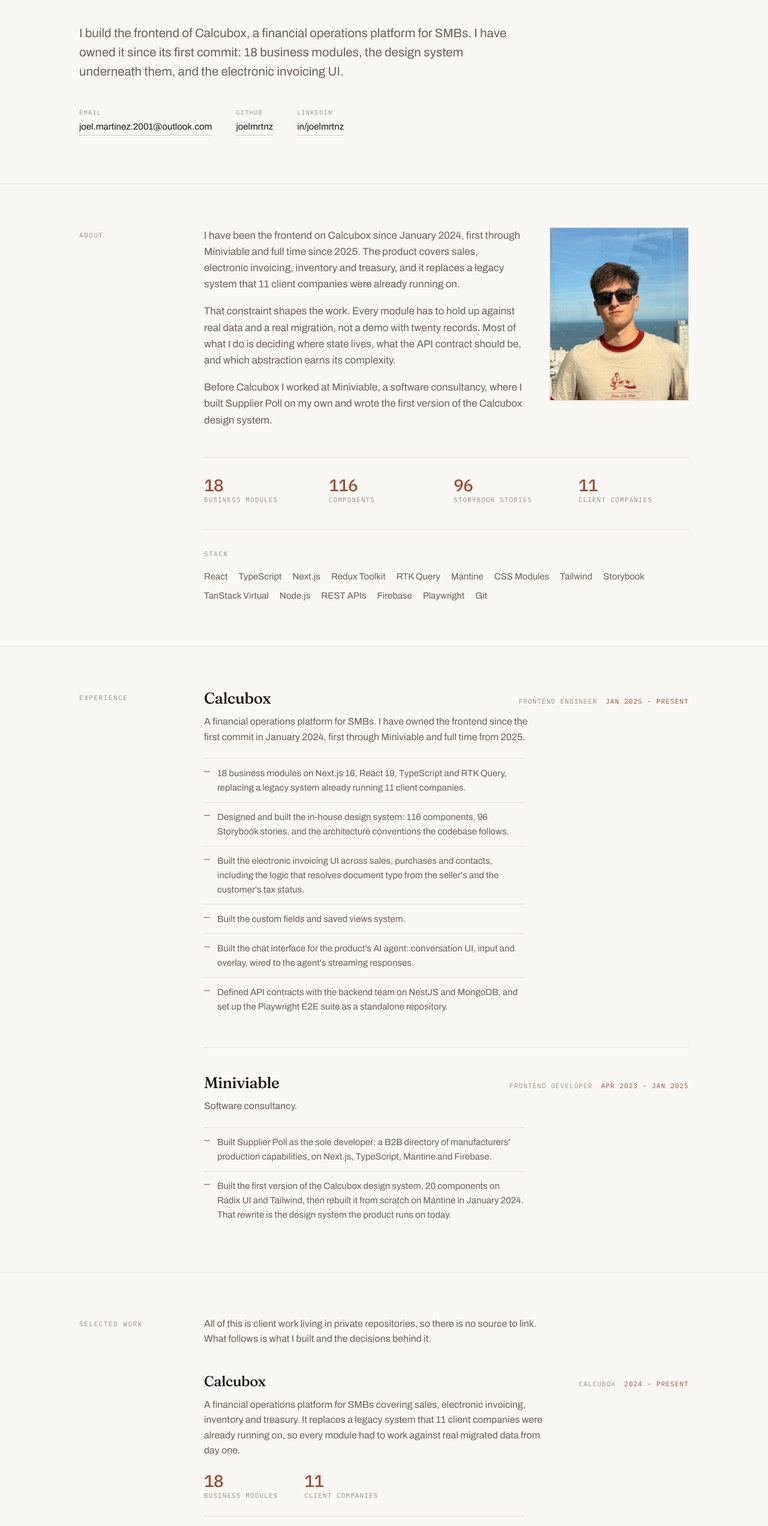
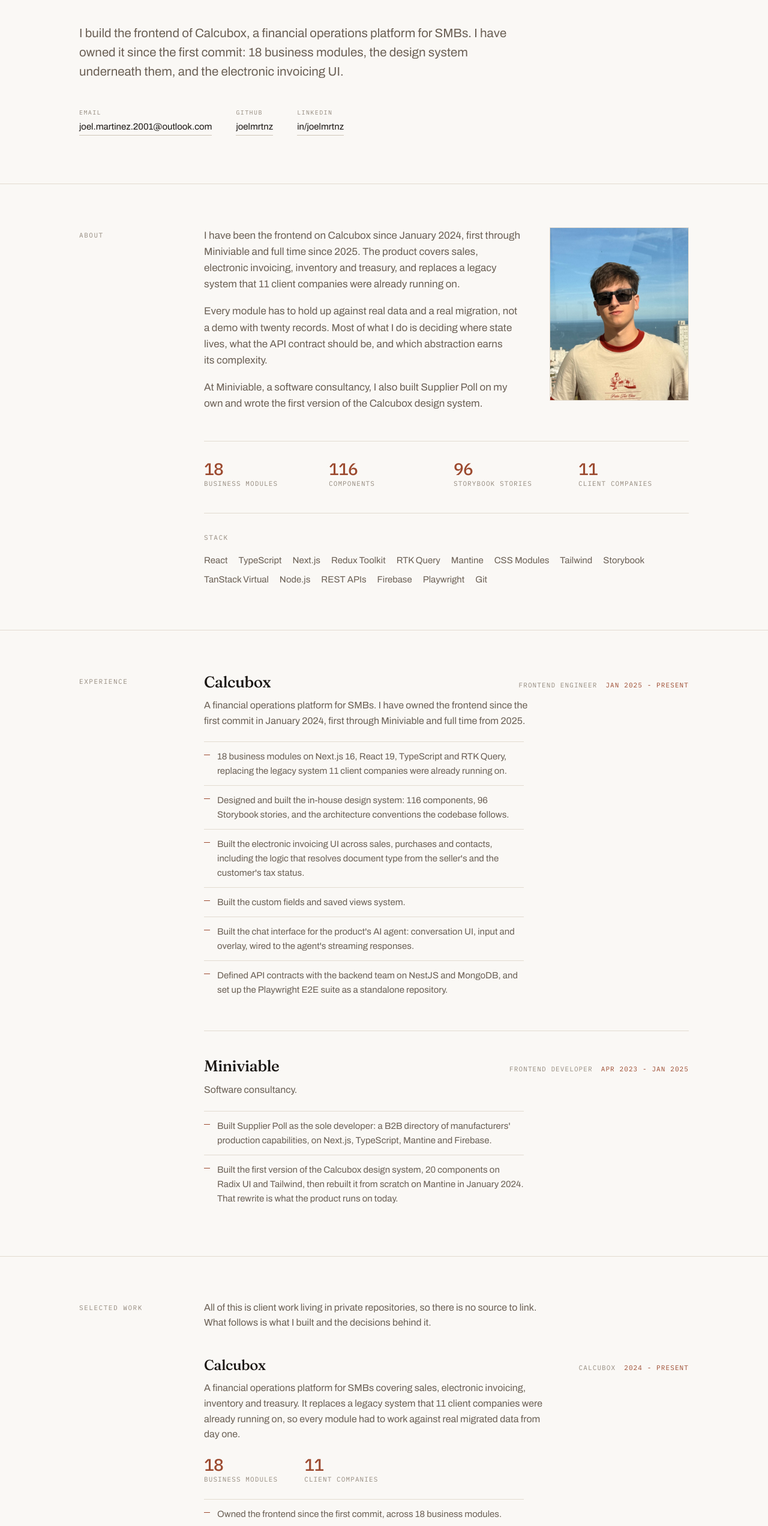
Before and after one commit to joelmrtnz/joelmrtnz.github.io, a Next.js app: page / in a window 1280 px wide. Shown: the part 248-2792 px from the top of the page at 60% size. Built offline with nearby package versions, Linux system fonts and the light colour scheme.

Commit message:
Tightened copy in content modules

```diff
--- a/content/experience.ts
+++ b/content/experience.ts
@@ -9,7 +9,7 @@
     summary:
       'A financial operations platform for SMBs. I have owned the frontend since the first commit in January 2024, first through Miniviable and full time from 2025.',
     highlights: [
-      '18 business modules on Next.js 16, React 19, TypeScript and RTK Query, replacing a legacy system already running 11 client companies.',
+      '18 business modules on Next.js 16, React 19, TypeScript and RTK Query, replacing the legacy system 11 client companies were already running on.',
       'Designed and built the in-house design system: 116 components, 96 Storybook stories, and the architecture conventions the codebase follows.',
       "Built the electronic invoicing UI across sales, purchases and contacts, including the logic that resolves document type from the seller's and the customer's tax status.",
       'Built the custom fields and saved views system.',
@@ -25,7 +25,7 @@
     summary: 'Software consultancy.',
     highlights: [
       "Built Supplier Poll as the sole developer: a B2B directory of manufacturers' production capabilities, on Next.js, TypeScript, Mantine and Firebase.",
-      'Built the first version of the Calcubox design system, 20 components on Radix UI and Tailwind, then rebuilt it from scratch on Mantine in January 2024. That rewrite is the design system the product runs on today.',
+      'Built the first version of the Calcubox design system, 20 components on Radix UI and Tailwind, then rebuilt it from scratch on Mantine in January 2024. That rewrite is what the product runs on today.',
     ],
   },
 ];
--- a/content/profile.ts
+++ b/content/profile.ts
@@ -5,11 +5,11 @@
   role: 'Frontend Engineer',
   location: 'Buenos Aires, Argentina',
   timezone: 'UTC-3',
-  lead: 'I build the frontend of Calcubox, a financial operations platform for SMBs. I have owned it since its first commit: 18 business modules, the design system underneath them, and the electronic invoicing UI.',
+  lead: 'I build the frontend of Calcubox, a financial operations platform for SMBs. I have owned it since the first commit: 18 business modules, the design system underneath them, and the electronic invoicing UI.',
   about: [
-    'I have been the frontend on Calcubox since January 2024, first through Miniviable and full time since 2025. The product covers sales, electronic invoicing, inventory and treasury, and it replaces a legacy system that 11 client companies were already running on.',
-    'That constraint shapes the work. Every module has to hold up against real data and a real migration, not a demo with twenty records. Most of what I do is deciding where state lives, what the API contract should be, and which abstraction earns its complexity.',
-    'Before Calcubox I worked at Miniviable, a software consultancy, where I built Supplier Poll on my own and wrote the first version of the Calcubox design system.',
+    'I have been the frontend on Calcubox since January 2024, first through Miniviable and full time since 2025. The product covers sales, electronic invoicing, inventory and treasury, and replaces a legacy system that 11 client companies were already running on.',
+    'Every module has to hold up against real data and a real migration, not a demo with twenty records. Most of what I do is deciding where state lives, what the API contract should be, and which abstraction earns its complexity.',
+    'At Miniviable, a software consultancy, I also built Supplier Poll on my own and wrote the first version of the Calcubox design system.',
   ],
   links: [
     { label: 'Email', value: 'joel.martinez.2001@outlook.com', href: 'mailto:joel.martinez.2001@outlook.com' },
--- a/content/work.ts
+++ b/content/work.ts
@@ -11,7 +11,7 @@
     summary:
       'A financial operations platform for SMBs covering sales, electronic invoicing, inventory and treasury. It replaces a legacy system that 11 client companies were already running on, so every module had to work against real migrated data from day one.',
     contributions: [
-      'Owned the frontend end to end since the first commit, across 18 business modules.',
+      'Owned the frontend since the first commit, across 18 business modules.',
       "Built the electronic invoicing UI for sales, purchases and contacts, including the rules that resolve document type from the seller's and the customer's tax status.",
       'Built the custom fields and saved views system, so each company can extend records and persist its own filtered views.',
       "Built the chat interface for the product's AI agent: conversation UI, input and overlay, wired to the agent's streaming responses.",
@@ -53,7 +53,7 @@
     summary:
       "A B2B directory of manufacturers' production capabilities, letting buyers search suppliers by what they can actually produce. I was the sole developer.",
     contributions: [
-      'Built the product on my own, from the data model through to the interface.',
+      'Built it from the data model through to the interface.',
       'Designed the search and filtering over supplier capabilities.',
     ],
     stack: ['Next.js', 'TypeScript', 'Mantine', 'Firebase'],
```
